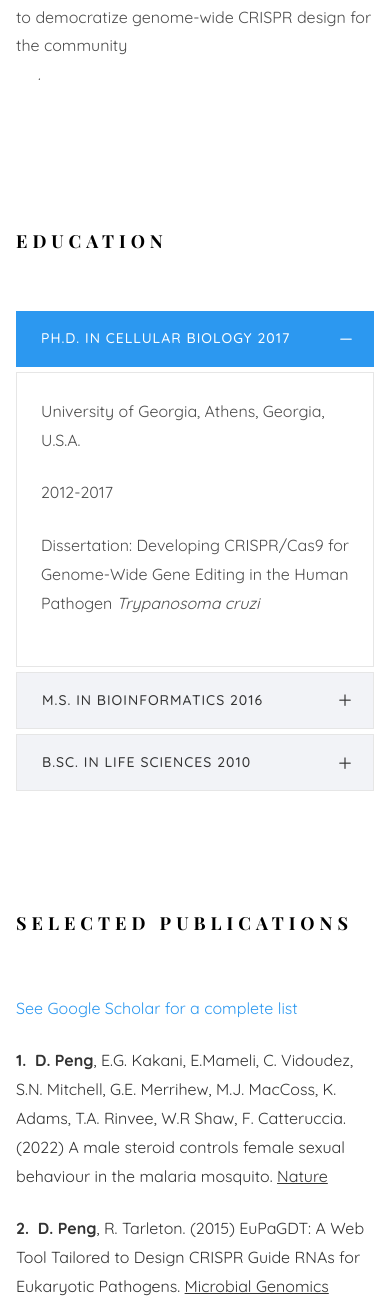
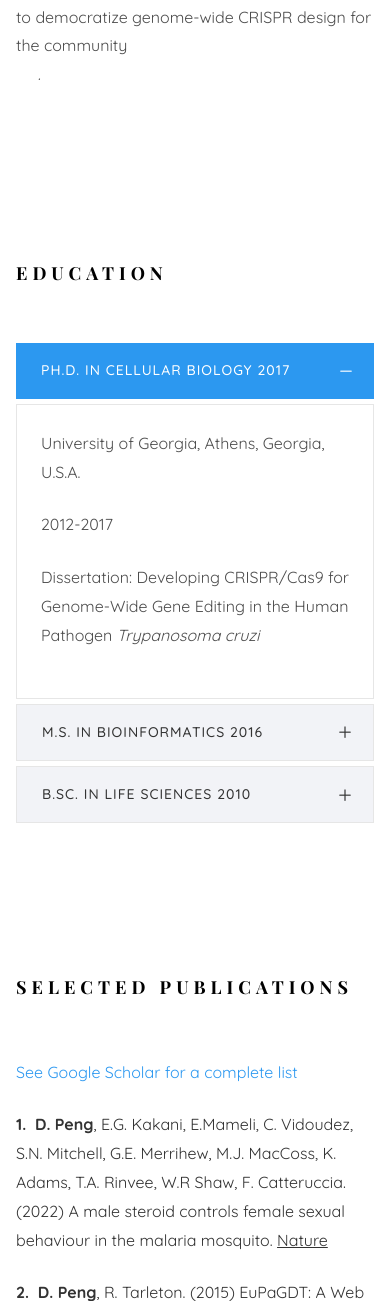
Before and after one commit to duopeng/duopeng.github.io, a PHP site: page / in a window 390 px wide. Shown: the part 599-1900 px from the top of the page. Run offline with PHP 8.4, Linux system fonts and the light colour scheme; some libraries are stand-ins or nearby versions; some web fonts are replaced.

Commit message:
Update style.css

```diff
--- a/css/style.css
+++ b/css/style.css
@@ -381,7 +381,7 @@ body.offcanvas {
 .colorlib-services,
 .colorlib-contact {
   padding-top: 4em;
-  padding-bottom: 2em;
+  padding-bottom: 4em;
   clear: both;
   width: 100%;
   display: block; }
@@ -395,7 +395,7 @@ body.offcanvas {
     .colorlib-services,
     .colorlib-contact {
       padding-top: 4em;
-      padding-bottom: 2em; } }
+      padding-bottom: 4em; } }
 
 .author-img {
   background-size: cover;
```
